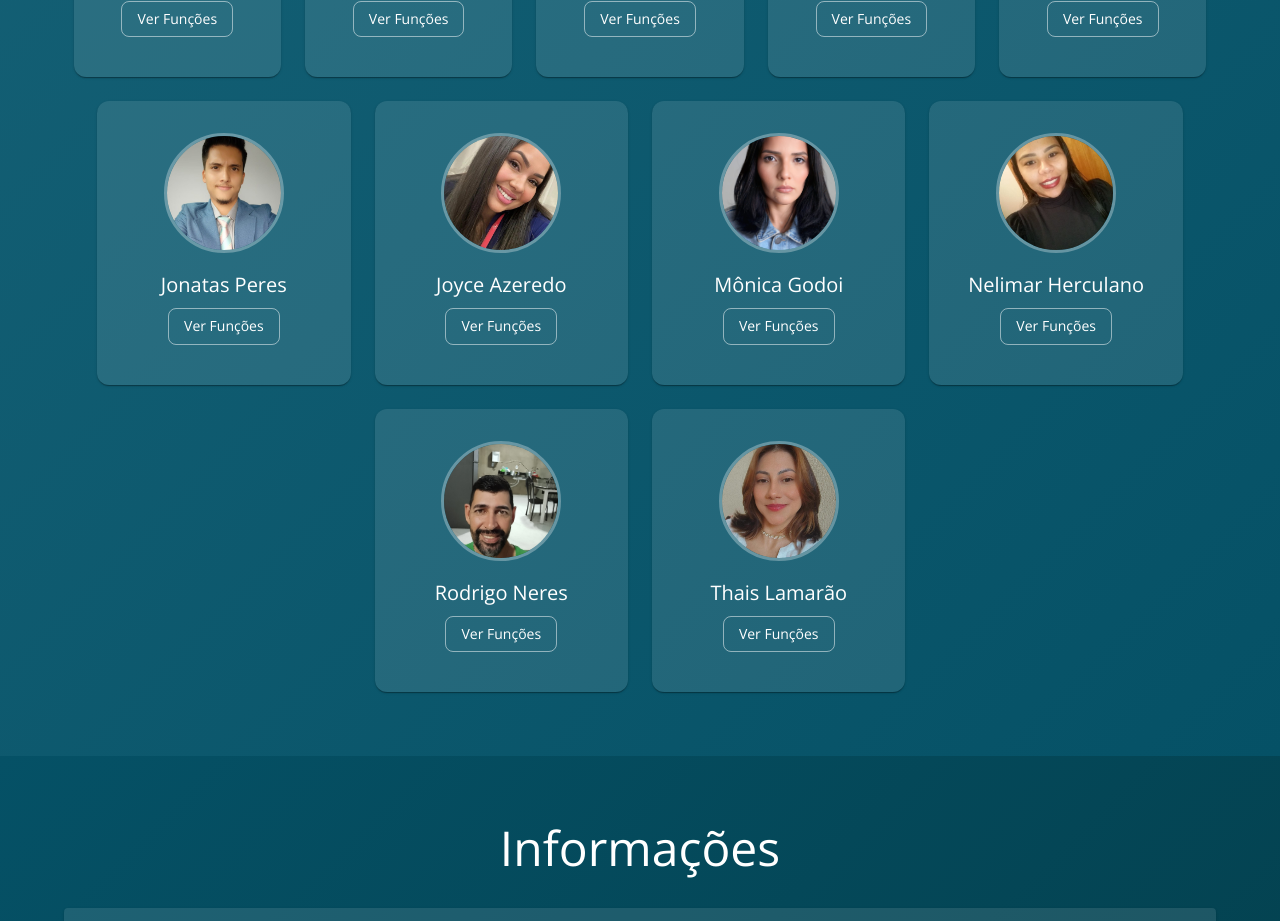
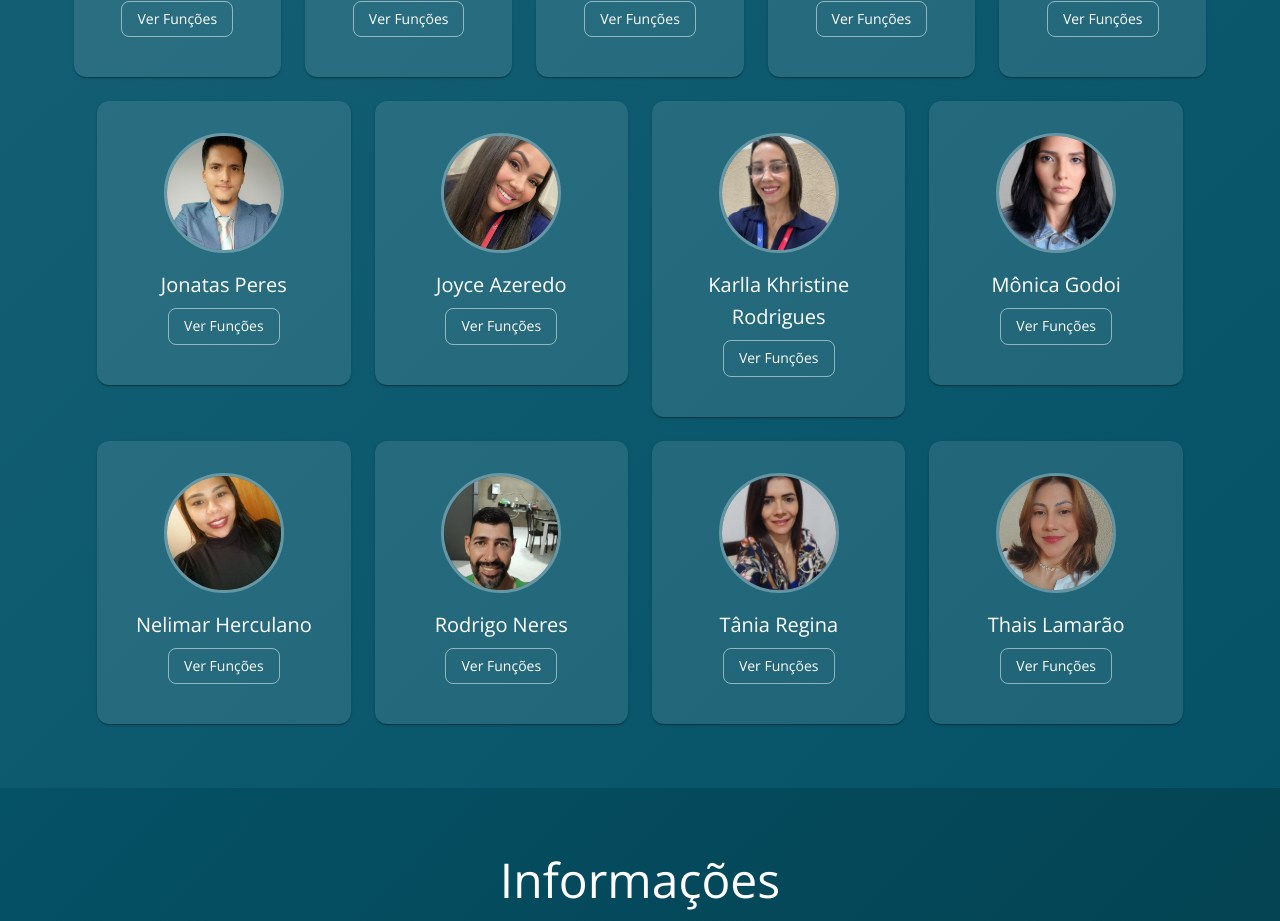
Before and after one commit to azzkov/encontrodb, a React (Vite) app: page / in a window 1280 px wide. Shown: the part 4720-5641 px from the top of the page. Built offline with nearby package versions, Linux system fonts and the light colour scheme.

Commit message:
News Educators

```diff
--- a/src/App.jsx
+++ b/src/App.jsx
@@ -508,9 +508,11 @@ const Organizadores = () => {
       { nome: 'Isamara Santana', foto: '/fotos/isamara.jfif', funcoes: ['Instrutora', 'Formação: Pedagogia'] },
       { nome: 'Jonatas Peres', foto: '/fotos/jonatas.jfif', funcoes: ['Instrutor', 'Formação: Arquiteto'] },
       { nome: 'Joyce Azeredo', foto: '/fotos/joyce.jfif', funcoes: ['Auxiliar Administrativo', 'Formação: Pedagogia e Enfermagem'] },
+      { nome: 'Karlla Khristine Rodrigues', foto: '/fotos/karlla.jfif', funcoes: ['Analista Socioedutaiva', 'Formação: Economista'] },
       { nome: 'Mônica Godoi', foto: '/fotos/monica.jfif', funcoes: ['Instrutora', 'Formação: Pedagogia'] },
       { nome: 'Nelimar Herculano', foto: '/fotos/nelimar.jfif', funcoes: ['Analista Departamento Pessoal', 'Formação: Pedagogia e Gestão de RH'] },
       { nome: 'Rodrigo Neres', foto: '/fotos/rodrigo.jfif', funcoes: ['Auxiliar de Manutenção Predial'] },
+      { nome: 'Tânia Regina', foto: '/fotos/tania.jfif', funcoes: ['Analista Socioeducativa', 'Formação: Direito'] },
       { nome: 'Thais Lamarão', foto: '/fotos/thais.jfif', funcoes: ['Captadora', 'Formação: Letras'] },
     ]
   };
```
Also changed, not shown: public/fotos/karlla.jfif (added), public/fotos/tania.jfif (added).
